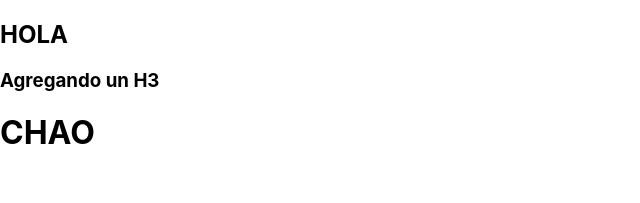
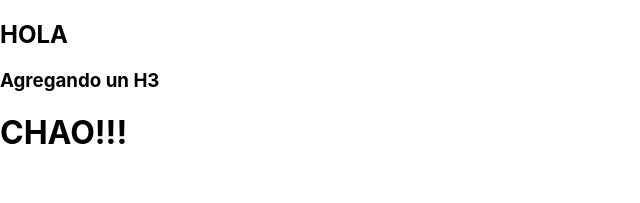
Before and after one commit to TITANRAH/proyecto-final-front, a React (Create React App) app: page / in a window 1280 px wide. Shown: the top 203 px of the page, without its empty margins (0-640 px from the left). Built offline with nearby package versions, Linux system fonts and the light colour scheme.

Commit message:
Agregar titulo CHAO!!!

```diff
--- a/src/App.js
+++ b/src/App.js
@@ -7,7 +7,7 @@ function App() {
    <div>
       <h2>HOLA</h2>
       <h3>Agregando un H3</h3>
-      <h1>CHAO</h1>
+      <h1>CHAO!!!</h1>
     </div>
    </>
   );
```
